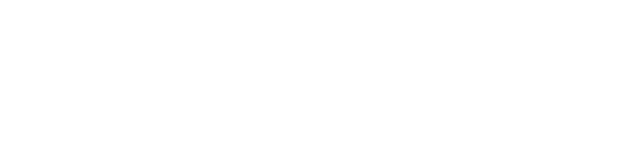
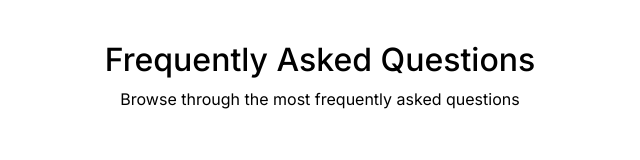
Before and after one commit to emmanuellekamwa/FAQ, a plain HTML site: page index.html in a window 1280 px wide. Shown: the whole page, without its empty margins (320-960 px from the left). Drawn offline with Linux system fonts and the light colour scheme.

Commit message:
Create and style header

```diff
--- a/index.html
+++ b/index.html
@@ -7,6 +7,11 @@
     <title>Document</title>
 </head>
 <body>
-
+    <header id="head">
+        <div class="block">
+            <h1>Frequently Asked Questions</h1>
+            <p id="subtitle">Browse through the most frequently asked questions</p>
+        </div>
+    </header>
 </body>
 </html>
--- a/style.css
+++ b/style.css
@@ -1,5 +1,25 @@
+@import url('https://fonts.googleapis.com/css2?family=Inter:ital,opsz,wght@0,14..32,100..900;1,14..32,100..900&family=Open+Sans:ital,wght@0,300..800;1,300..800&display=swap');
+
 * {
     margin: 0;
     padding: 0;
     box-sizing: border-box;
+    font-family: "Inter", sans-serif;
+    font-optical-sizing: auto;
+    font-weight: 500;
+    font-style: normal;
 }
+
+.block {
+    padding: 20px;
+    margin: 20px;
+}
+
+#head {
+    text-align: center;
+}
+
+#subtitle {
+    font-weight: 400;
+    padding-top: 10px;
+}
```
